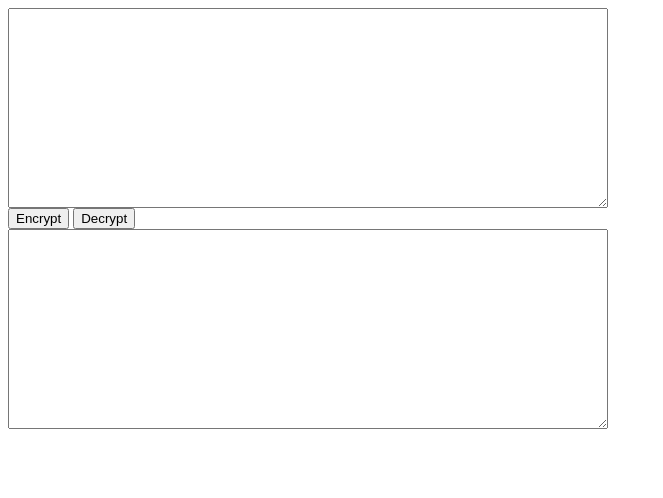
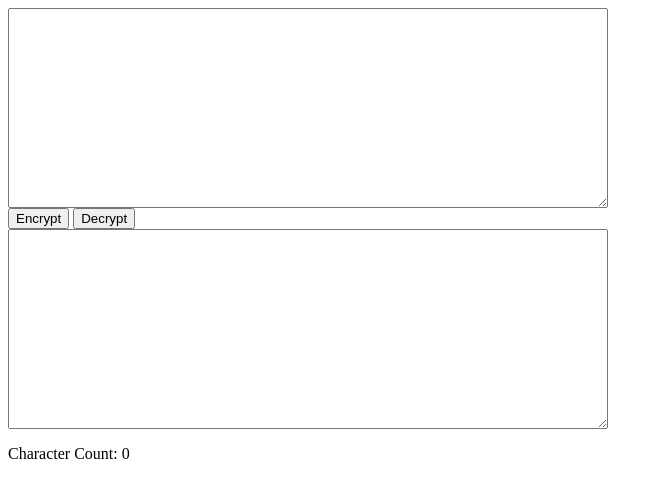
Before and after one commit to fuhrer1932/fuhrer1932.github.io, a plain HTML site: page index.html in a window 1280 px wide. Shown: the whole page, without its empty margins (0-663 px from the left). Drawn offline with nearby package versions, Linux system fonts and the light colour scheme.

Commit message:
Update index.html

```diff
--- a/index.html
+++ b/index.html
@@ -11,4 +11,6 @@
 	<button id="decrypt"> Decrypt </button>
 	<br>
 	<textarea id="encrypted"> </textarea>
+	<br>
+	<p id="charCount"> Character Count: 0 </p>
 </body>
```
